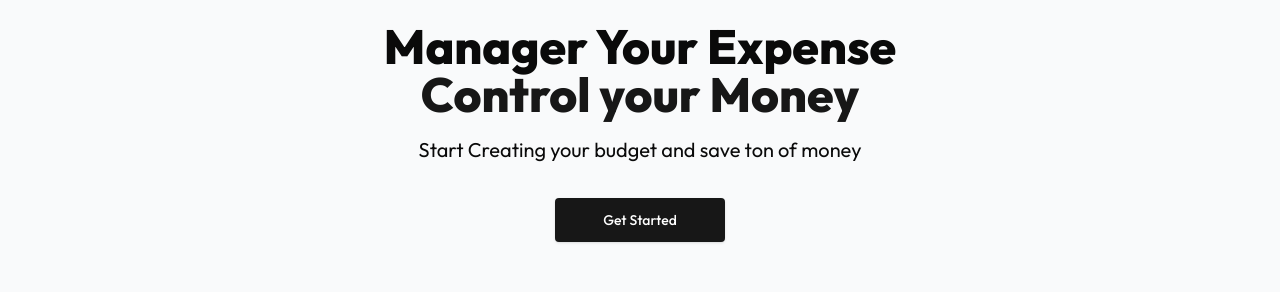
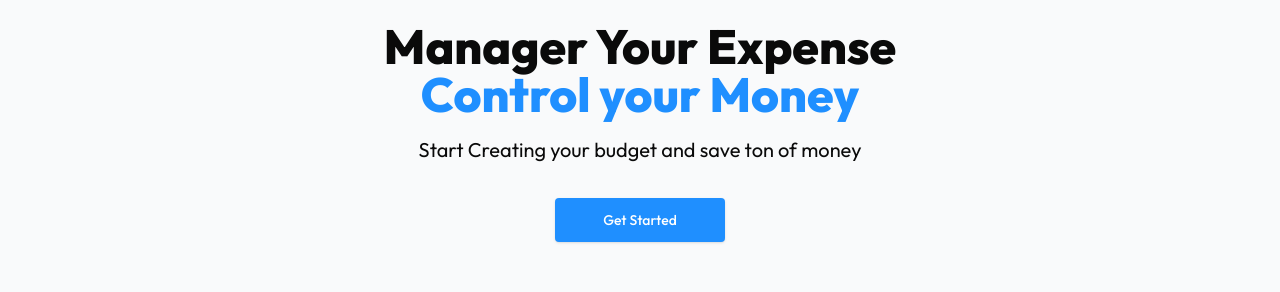
Before and after one commit to Satyam50/ExpenseEase, a Next.js app: page / in a window 1280 px wide. Shown: the part 189-481 px from the top of the page. Built offline with nearby package versions, Linux system fonts and the light colour scheme; no server answers.

Commit message:
Update globals.css

```diff
--- a/app/globals.css
+++ b/app/globals.css
@@ -6,63 +6,60 @@
   :root {
     --background: 0 0% 100%;
     --foreground: 0 0% 3.9%;
-
     --card: 0 0% 100%;
     --card-foreground: 0 0% 3.9%;
-
     --popover: 0 0% 100%;
     --popover-foreground: 0 0% 3.9%;
-
-    --primary: 0 0% 9%; /* Keep it same */
+    --primary: 210 100% 56%;
     --primary-foreground: 0 0% 98%;
-
-    --secondary: 0 0% 96.1%;
+    --secondary: 330 85% 60%;
     --secondary-foreground: 0 0% 9%;
-
     --muted: 0 0% 96.1%;
     --muted-foreground: 0 0% 45.1%;
-
-    --accent: 0 0% 96.1%;
+    --accent: 45 100% 51%;
     --accent-foreground: 0 0% 9%;
-
-    --destructive: 0 84.2% 60.2%; /* Keep it same */
+    --destructive: 0 84.2% 60.2%;
     --destructive-foreground: 0 0% 98%;
-
     --border: 0 0% 89.8%;
     --input: 0 0% 89.8%;
     --ring: 0 0% 3.9%;
-
     --radius: 0.5rem;
+    --chart-1: 12 76% 61%;
+    --chart-2: 173 58% 39%;
+    --chart-3: 197 37% 24%;
+    --chart-4: 43 74% 66%;
+    --chart-5: 27 87% 67%;
+    --highlight: 50 100% 50%;
+    --highlight-foreground: 0 0% 100%;
   }
 
   .dark {
-    --background: 0 0% 3.9%;
+    --background: 220 15% 18%;
     --foreground: 0 0% 98%;
-
-    --card: 0 0% 3.9%;
+    --card: 220 15% 18%;
     --card-foreground: 0 0% 98%;
-
-    --popover: 0 0% 3.9%;
+    --popover: 220 15% 18%;
     --popover-foreground: 0 0% 98%;
-
-    --primary: 0 0% 98%; /* Keep it same */
+    --primary: 210 100% 56%;
     --primary-foreground: 0 0% 9%;
-
-    --secondary: 0 0% 14.9%;
+    --secondary: 330 85% 60%;
     --secondary-foreground: 0 0% 98%;
-
-    --muted: 0 0% 14.9%;
+    --muted: 220 15% 28%;
     --muted-foreground: 0 0% 63.9%;
-
-    --accent: 0 0% 14.9%;
+    --accent: 45 100% 51%;
     --accent-foreground: 0 0% 98%;
-
-    --destructive: 0 62.8% 30.6%; /* Keep it same */
+    --destructive: 0 62.8% 30.6%;
     --destructive-foreground: 0 0% 98%;
-
-    --border: 0 0% 14.9%;
-    --input: 0 0% 14.9%;
+    --border: 220 15% 28%;
+    --input: 220 15% 28%;
     --ring: 0 0% 83.1%;
+    --chart-1: 220 70% 50%;
+    --chart-2: 160 60% 45%;
+    --chart-3: 30 80% 55%;
+    --chart-4: 280 65% 60%;
+    --chart-5: 340 75% 55%;
+    --highlight: 50 100% 50%;
+    --highlight-foreground: 0 0% 100%;
   }
 }
 
```
